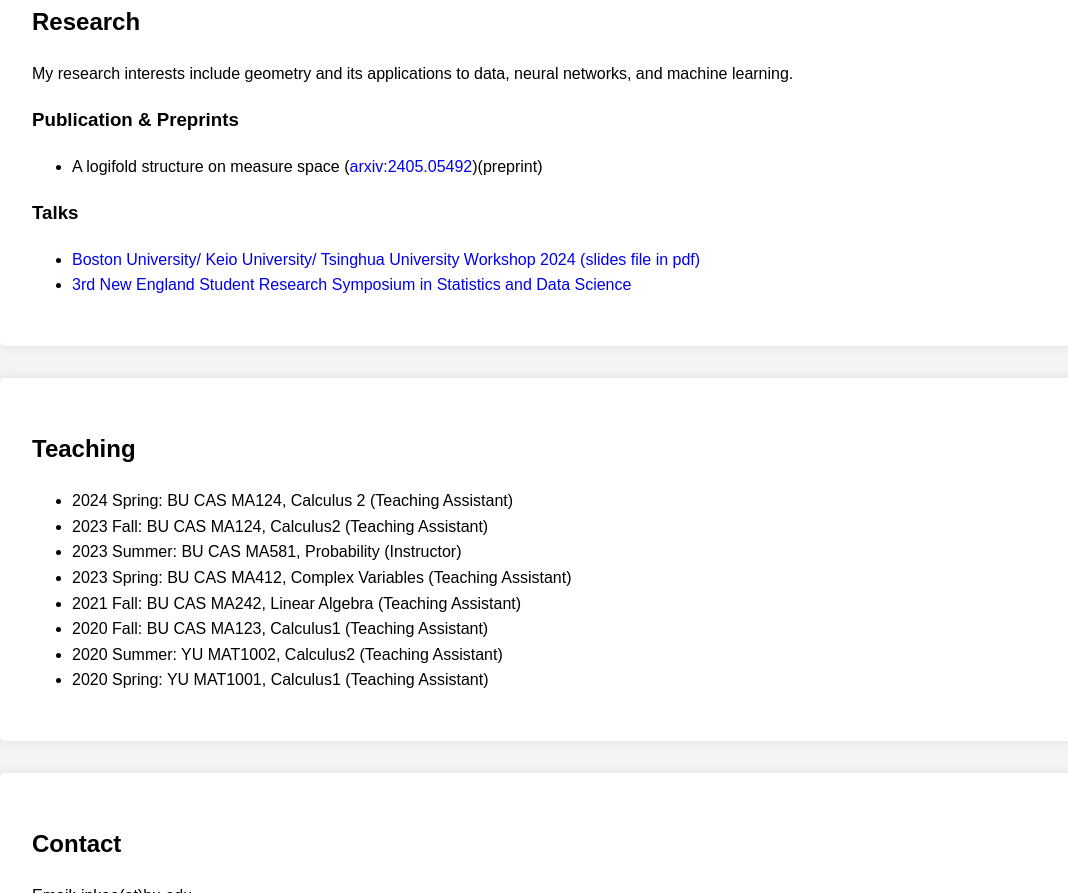
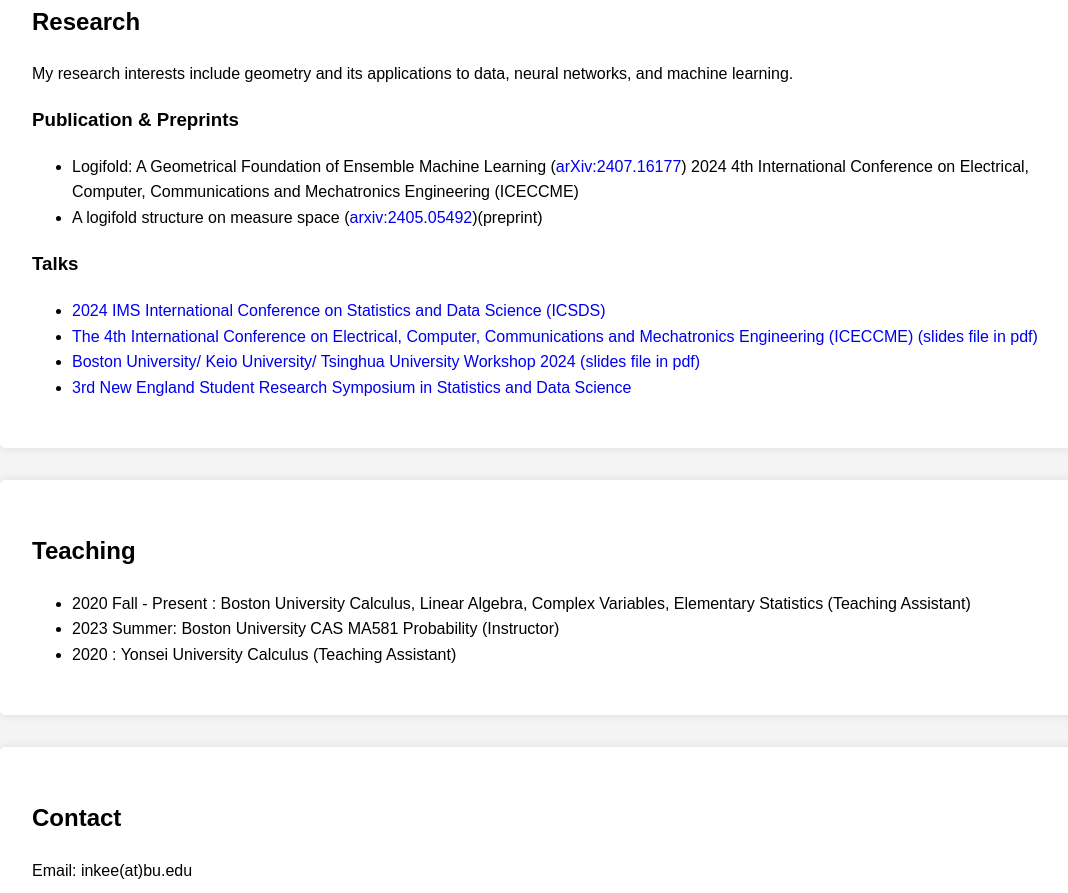
Before and after one commit to InkeeJ/inkeej.github.io, a plain HTML site: page index.html in a window 1280 px wide. Shown: the part 545-1438 px from the top of the page, without its empty margins (96-1164 px from the left). Drawn offline with Linux system fonts and the light colour scheme.

Commit message:
ICECCME talk and publication has been updated

```diff
--- a/index.html
+++ b/index.html
@@ -42,12 +42,14 @@
         </p>
         <h3>Publication & Preprints</h3>
         <ul>
+            <li>Logifold: A Geometrical Foundation of Ensemble Machine Learning (<a href="https://arxiv.org/abs/2407.16177" target="_blank">arXiv:2407.16177</a>) 2024 4th International Conference on Electrical, Computer, Communications and Mechatronics Engineering (ICECCME)</li>
             <li>A logifold structure on measure space (<a href="https://arxiv.org/abs/2405.05492" target="_blank">arxiv:2405.05492</a>)(preprint)</li>
             <!-- , <a href="https://github.com/lau-bu/logifold" target="_blank">code</a> add later-->
         </ul>
         <h3>Talks</h3>
         <ul>
-            <!-- <li><a href="https://sites.google.com/view/ims-icsds2024/home?authuser=0" target="_blank">2024 IMS International Conference on Statistics and Data Science (ICSDS)</a></li> -->
+            <li><a href="https://sites.google.com/view/ims-icsds2024/home?authuser=0" target="_blank">2024 IMS International Conference on Statistics and Data Science (ICSDS)</a></li>
+            <li><a href="https://www.iceccme.com/2024/home" target="_blank">The 4th International Conference on Electrical, Computer, Communications and Mechatronics Engineering (ICECCME)</a> <a href="ICECCME.pdf" target="_blank">(slides file in pdf)</a></li>
             <li><a href="https://math.bu.edu/BKT2024/abstracts.html" target="_blank">Boston University/ Keio University/ Tsinghua University Workshop 2024</a> <a href="BKTworkshop2024.pdf" target="_blank">(slides file in pdf)</a></li>
             <li><a href="https://community.amstat.org/discussion/boston-chapter-event-new-england-student-research-symposium-on-statistics-and-data-science-2" target="_blank">3rd New England Student Research Symposium in Statistics and Data Science</a></li>
         </ul>
@@ -56,14 +58,10 @@
     <section id="teaching">
         <h2>Teaching</h2>
         <ul>
-            <li>2024 Spring: BU CAS MA124, Calculus 2 (Teaching Assistant)</li>
-            <li>2023 Fall: BU CAS MA124, Calculus2 (Teaching Assistant)</li>
-            <li>2023 Summer: BU CAS MA581, Probability (Instructor)</li>
-            <li>2023 Spring: BU CAS MA412, Complex Variables (Teaching Assistant)</li>
-            <li>2021 Fall: BU CAS MA242, Linear Algebra (Teaching Assistant)</li>
-            <li>2020 Fall: BU CAS MA123, Calculus1 (Teaching Assistant)</li>
-            <li>2020 Summer: YU MAT1002, Calculus2 (Teaching Assistant)</li>
-            <li>2020 Spring: YU MAT1001, Calculus1 (Teaching Assistant)</li>
+            <li>2020 Fall - Present : Boston University Calculus, Linear Algebra, Complex Variables, Elementary Statistics (Teaching Assistant)</li>
+            <li>2023 Summer: Boston University CAS MA581 Probability (Instructor)</li>
+            <li>2020 : Yonsei University Calculus (Teaching Assistant)</li>
+
         </ul>
     </section>
 
```
Also changed, not shown: 2 other files.
